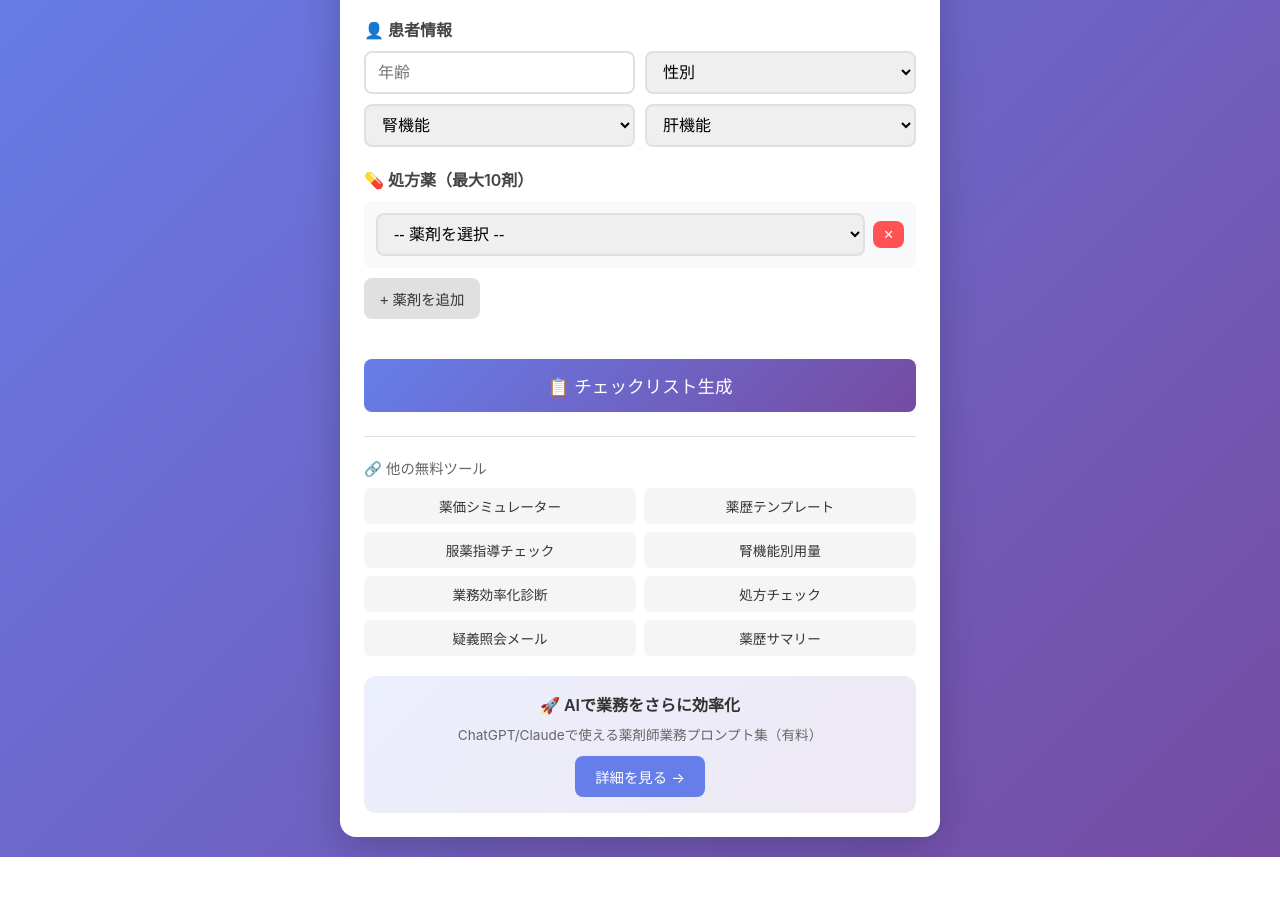
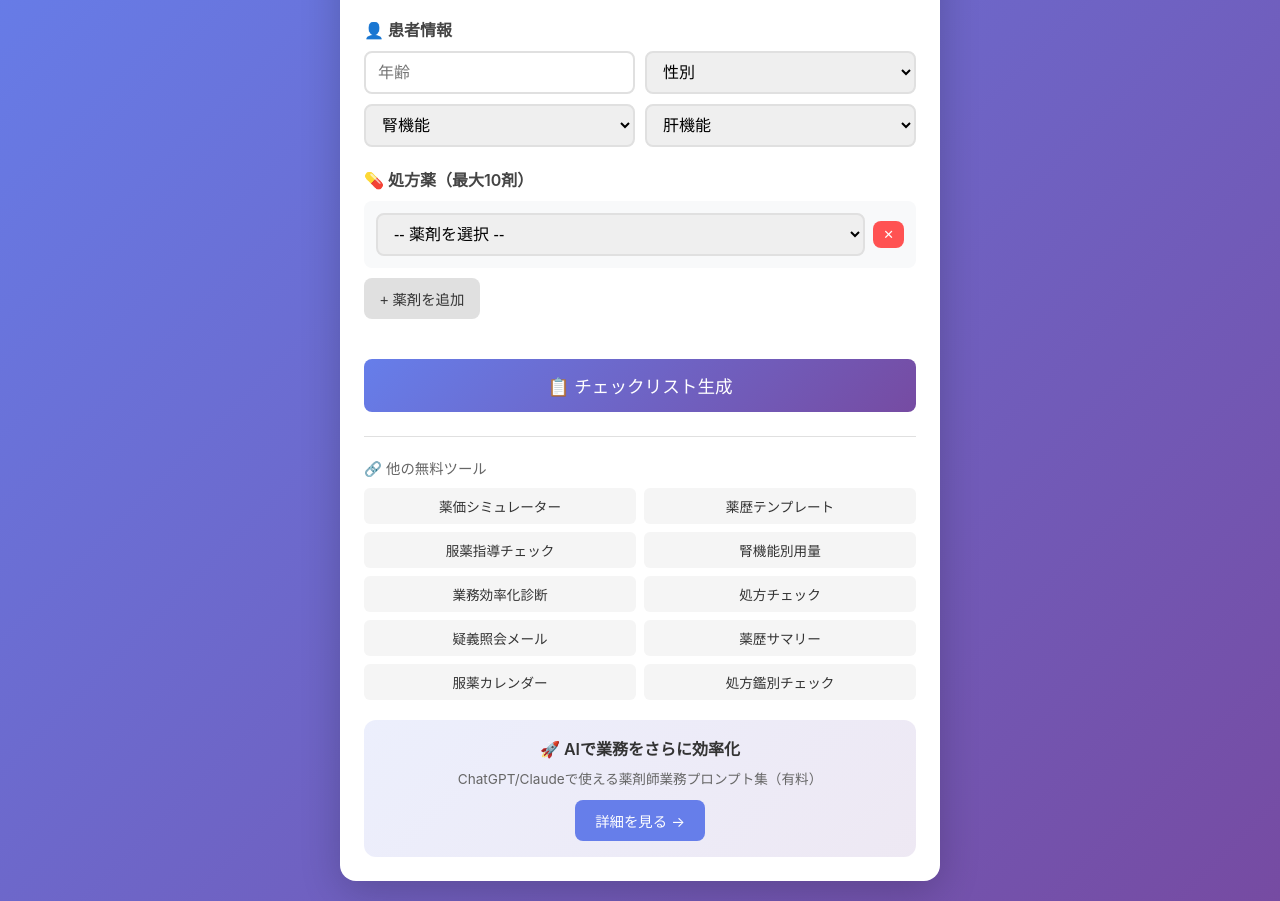
Before and after one commit to yusuketakuma/pharma-side-effect-checker, a plain HTML site: page index.html in a window 1280 px wide. Shown: the part 111-1012 px from the top of the page. Before the commit the page ends 968 px from the top, so only its background shows below. Drawn offline with Linux system fonts and the light colour scheme.

Commit message:
Add links to G10, G11 tools

```diff
--- a/index.html
+++ b/index.html
@@ -391,6 +391,8 @@
         <a href="https://yusuketakuma.github.io/pharma-prescription-checklist/" class="link-item">処方チェック</a>
         <a href="https://yusuketakuma.github.io/pharma-inquiry-email/" class="link-item">疑義照会メール</a>
         <a href="https://yusuketakuma.github.io/pharma-medication-summary/" class="link-item">薬歴サマリー</a>
+        <a href="https://yusuketakuma.github.io/pharma-medication-calendar/" class="link-item">服薬カレンダー</a>
+        <a href="https://yusuketakuma.github.io/pharma-prescription-screening/" class="link-item">処方鑑別チェック</a>
       </div>
     </div>
 
```
